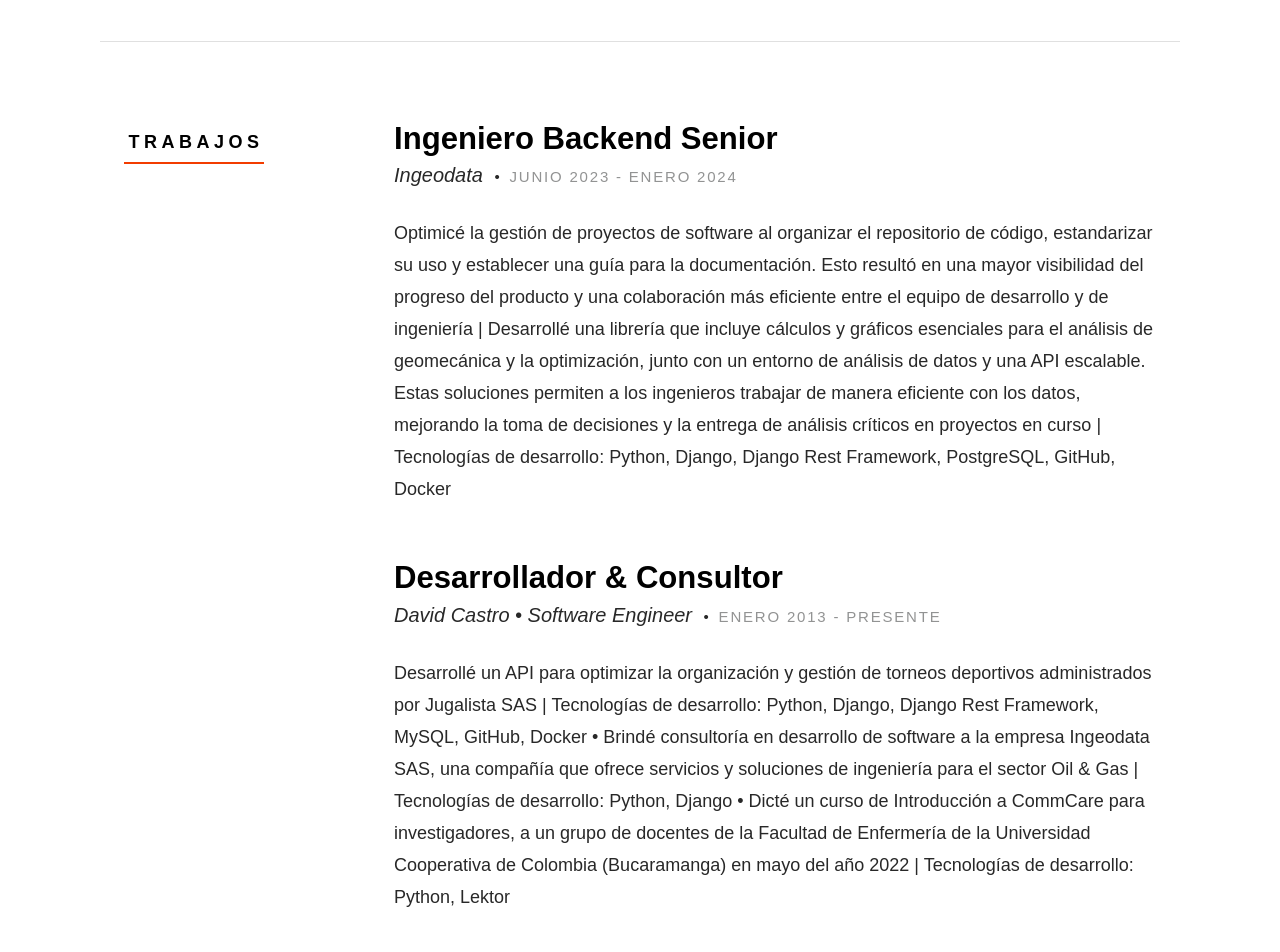
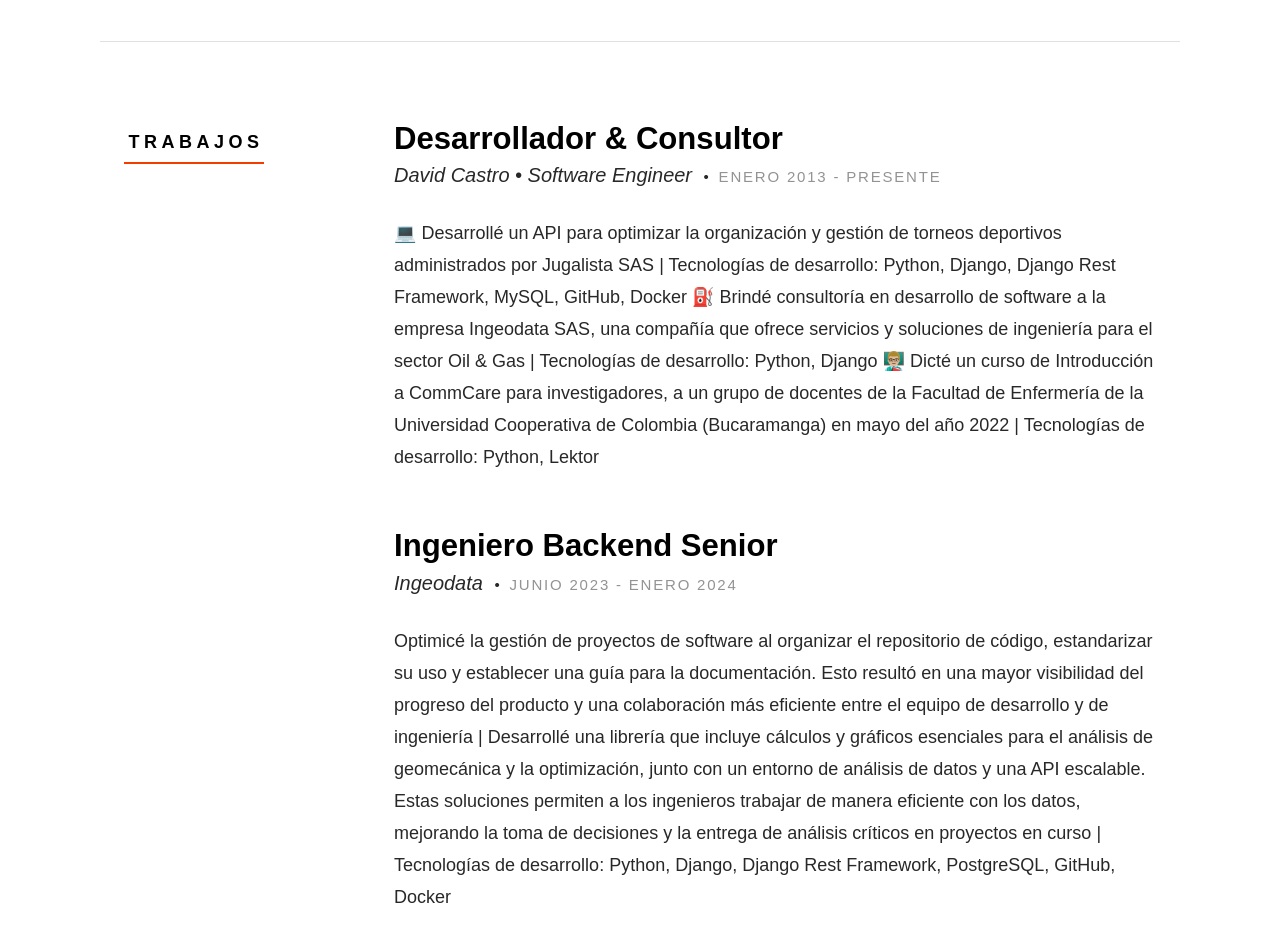
Before and after one commit to davidcasr/davidcasr.github.io, a plain HTML site: page index-es.html in a window 1280 px wide. Shown: the part 1520-2472 px from the top of the page. Drawn offline with Linux system fonts and the light colour scheme; a web font is replaced by a local one.

Commit message:
I changed the order experience and add the emoticons in the my experience in DC SE

```diff
--- a/index-es.html
+++ b/index-es.html
@@ -172,6 +172,29 @@
                 <h3 class="section-header-allcaps">Trabajos</h3>
             </div>
             <div class="column large-9 tab-12">
+
+                <div class="resume-block">
+
+                    <div class="resume-block__header">
+                        <h4 class="h3">Desarrollador & Consultor</h4>
+                        <p class="resume-block__header-meta">
+                            <span>David Castro • Software Engineer</span>
+                            <span class="resume-block__header-date">
+                                Enero 2013 - Presente
+                            </span>
+                        </p>
+                    </div>
+                    <p>
+                        💻 Desarrollé un API para optimizar la organización y gestión de torneos deportivos administrados por Jugalista SAS
+                        | Tecnologías de desarrollo: Python, Django, Django Rest Framework, MySQL, GitHub, Docker
+                        ⛽ Brindé consultoría en desarrollo de software a la empresa Ingeodata SAS, una compañía que ofrece servicios y soluciones de ingeniería para el sector Oil & Gas
+                        | Tecnologías de desarrollo: Python, Django
+                        👨🏼‍🏫 Dicté un curso de Introducción a CommCare para investigadores, a un grupo de docentes de la Facultad de Enfermería de la Universidad Cooperativa de Colombia (Bucaramanga) en mayo del año 2022
+                        | Tecnologías de desarrollo: Python, Lektor
+                     </p>
+
+                </div> <!-- end resume-block -->
+
                 <div class="resume-block">
 
                     <div class="resume-block__header">
@@ -188,28 +211,6 @@
                         Optimicé la gestión de proyectos de software al organizar el repositorio de código, estandarizar su uso y establecer una guía para la documentación. Esto resultó en una mayor visibilidad del progreso del producto y una colaboración más eficiente entre el equipo de desarrollo y de ingeniería
                         | Desarrollé una librería que incluye cálculos y gráficos esenciales para el análisis de geomecánica y la optimización, junto con un entorno de análisis de datos y una API escalable. Estas soluciones permiten a los ingenieros trabajar de manera eficiente con los datos, mejorando la toma de decisiones y la entrega de análisis críticos en proyectos en curso
                         | Tecnologías de desarrollo: Python, Django, Django Rest Framework, PostgreSQL, GitHub, Docker
-                     </p>
-
-                </div> <!-- end resume-block -->
-
-                <div class="resume-block">
-
-                    <div class="resume-block__header">
-                        <h4 class="h3">Desarrollador & Consultor</h4>
-                        <p class="resume-block__header-meta">
-                            <span>David Castro • Software Engineer</span>
-                            <span class="resume-block__header-date">
-                                Enero 2013 - Presente
-                            </span>
-                        </p>
-                    </div>
-                    <p>
-                        Desarrollé un API para optimizar la organización y gestión de torneos deportivos administrados por Jugalista SAS
-                        | Tecnologías de desarrollo: Python, Django, Django Rest Framework, MySQL, GitHub, Docker •
-                        Brindé consultoría en desarrollo de software a la empresa Ingeodata SAS, una compañía que ofrece servicios y soluciones de ingeniería para el sector Oil & Gas
-                        | Tecnologías de desarrollo: Python, Django •
-                        Dicté un curso de Introducción a CommCare para investigadores, a un grupo de docentes de la Facultad de Enfermería de la Universidad Cooperativa de Colombia (Bucaramanga) en mayo del año 2022
-                        | Tecnologías de desarrollo: Python, Lektor
                      </p>
 
                 </div> <!-- end resume-block -->
```
Also changed, not shown: index.html (+22 -22 lines).
